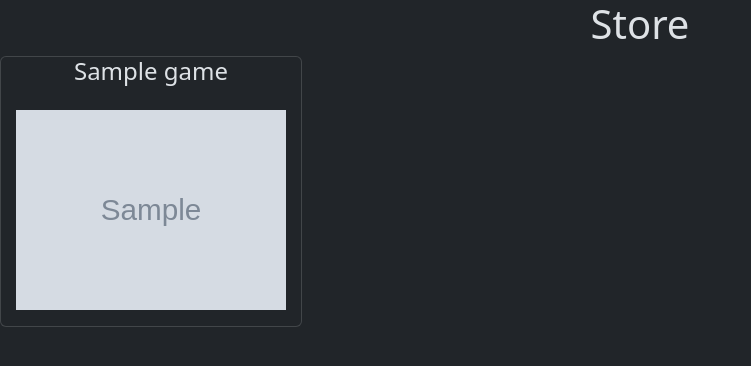
After one commit to AlexHerisseDev/projSymfony, a Symfony app: template templates/game_list/store.html.twig in a window 1280 px wide. The commit adds this page. Shown: the top 366 px of the page, without its empty margins (0-751 px from the left). Run offline with Twig, Linux system fonts and the light colour scheme; the template is opened without the code that fills it: most values are stand-ins (such as "Sample title", 1, 10 or a date in 2020); grey boxes marked "Sample" are stand-in pictures; some libraries are stand-ins or nearby versions.

Commit message:
added store page, still need individual store pages

```diff
--- a/public/css/style.css
+++ b/public/css/style.css
@@ -17,3 +17,21 @@
     width: 50%;
     font-size: large;
 }
+
+/* .thumbnail {
+    width: 320px;
+    height: 240px;
+} */
+
+
+.image img {
+    -moz-transition: all 1s ease; /* Firefox */
+    transition: all 1s ease;
+    width: 100%;
+    height: 150pt;
+}
+
+.card:hover .thumbnail img {
+    -moz-transform:scale(1.10); /* Firefox */
+     transform:scale(1.10);
+}
--- /dev/null
+++ b/templates/game_list/store.html.twig
@@ -0,0 +1,23 @@
+{% extends 'base.html.twig' %}
+
+{% block title %}Store{% endblock %}
+
+{% block body %}
+    <h1 class="text-center">Store</h1>
+    <div class="row">
+        {% for game in games %}
+            <div class="col-sm-12 col-md-12 col-lg-4 col-xl-3">
+                <a href="" style="text-decoration: none;">
+                    <div class="card mb-3 containers">
+                        <h4 class="card-title text-center">{{game.name}}</h4>
+                        <div class="thumbnail">
+                            <div class="image">
+                                <img style=" max-width: 90%; display: block;" src="{{game.cover}}" class=" mx-auto my-3" alt="Game cover">
+                            </div>
+                        </div>
+                    </div>
+                </a>
+            </div>
+        {% endfor %}
+    </div>
+{% endblock %}
--- a/templates/navbar/_navbar.html.twig
+++ b/templates/navbar/_navbar.html.twig
@@ -14,7 +14,7 @@
 
                     {% if is_granted("ROLE_USER")%}
                         <li class="nav-item">
-                            <a class="nav-link active" aria-current="page" href="{{path("app_profile", {'id':infos.User.id})}}">Library</a>
+                            <a class="nav-link active" aria-current="page" href="{{path("app_store")}}">Library</a>
                         </li>
                         <li class="nav-item">
                             <a class="nav-link active" aria-current="page" href="{{path("app_profile", {'id':infos.User.id})}}">{{infos.getUsername}}</a>
```
Also changed, not shown: src/Controller/GameListController.php (added, +35 -0 lines), templates/admin/adminGames.html.twig (+3 -4 lines), templates/game_list/gamePage.html.twig (added).
